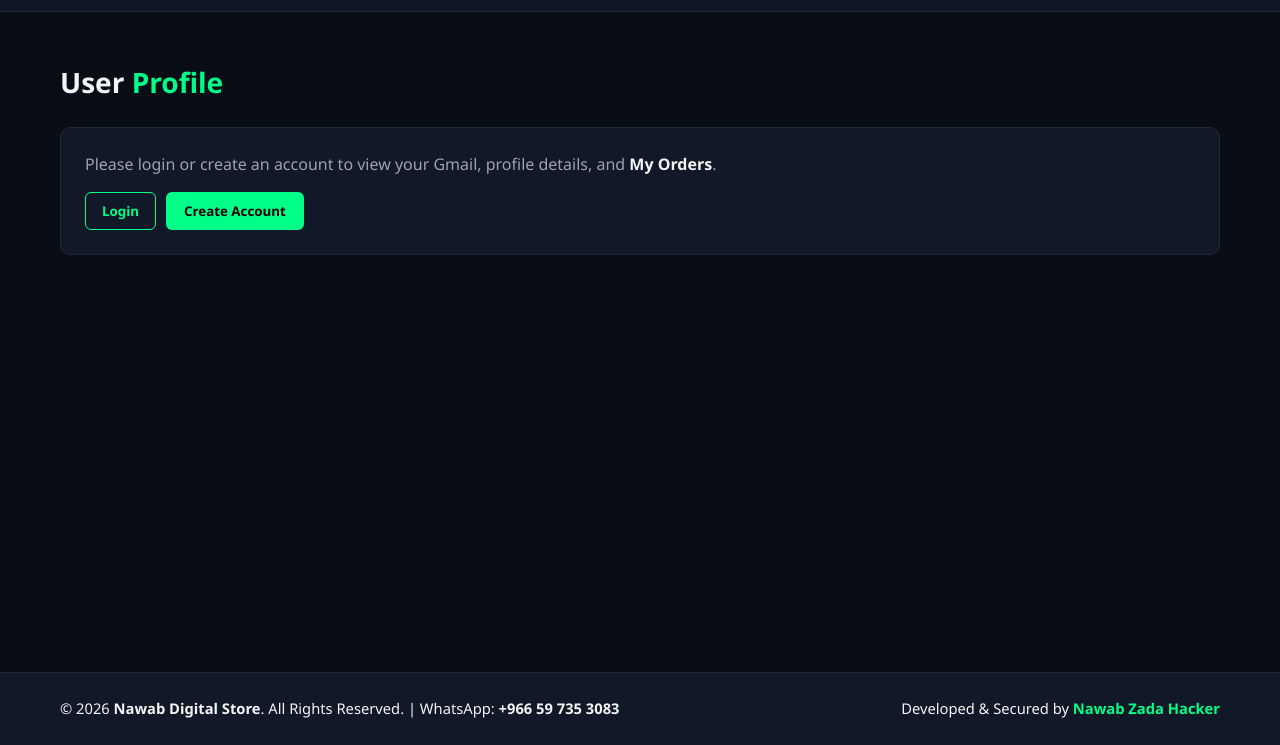
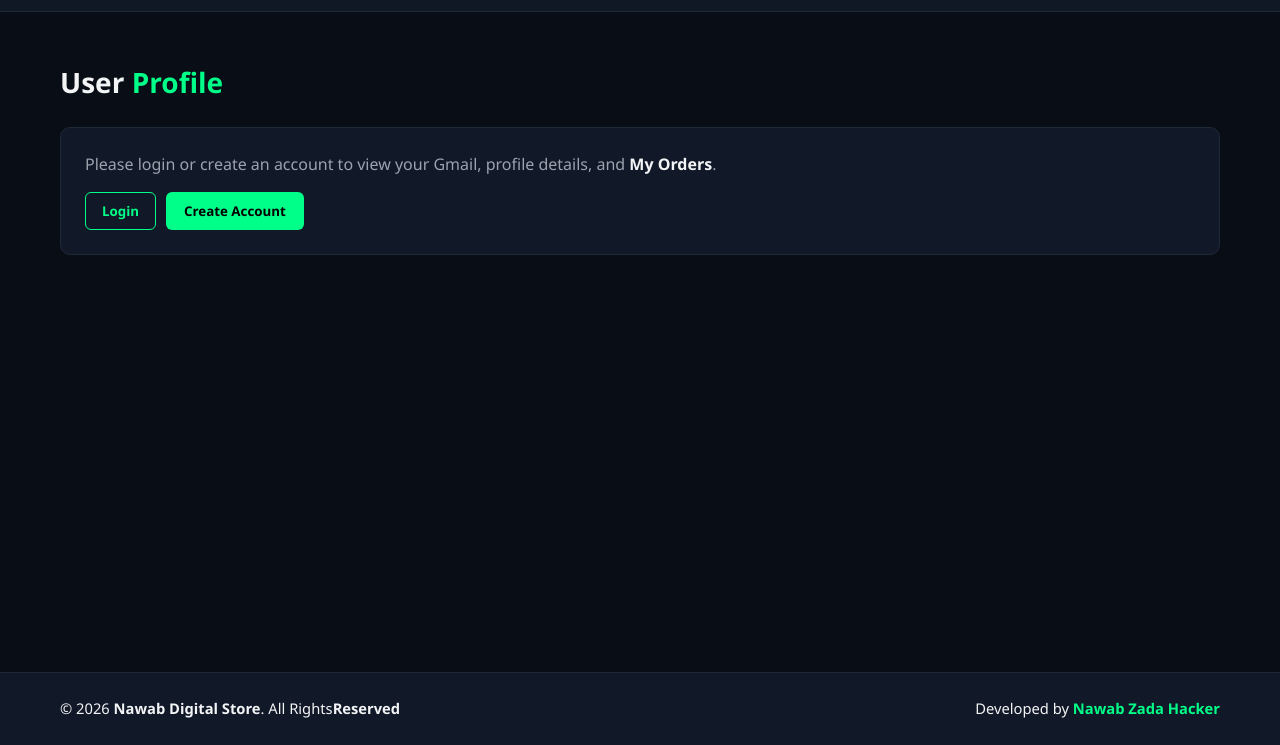
Before and after one commit to darkofmasterhacker-eng/nawab-degital-store, a plain HTML site: page profile.html in a window 1280 px wide. Shown: the part 55-800 px from the top of the page. Drawn offline with Linux system fonts and the light colour scheme; no server answers.

Commit message:
Update profile.html

```diff
--- a/profile.html
+++ b/profile.html
@@ -69,7 +69,6 @@
     </div>
   </section>
 
-  <!-- Auth Modal -->
   <div id="authModal" class="modal">
     <div class="modal-content">
       <span class="close-btn" onclick="closeModal('authModal')">&times;</span>
@@ -92,8 +91,8 @@
 
   <footer>
     <div class="container footer-content">
-      <p>&copy; 2026 <strong>Nawab Digital Store</strong>. All Rights Reserved. | WhatsApp: <strong>+966 59 735 3083</strong></p>
-      <p class="dev-credit">Developed & Secured by <span>Nawab Zada Hacker</span></p>
+      <p>&copy; 2026 <strong>Nawab Digital Store</strong>. All Rights<strong>Reserved</strong></p>
+      <p class="dev-credit">Developed by <span>Nawab Zada Hacker</span></p>
     </div>
   </footer>
 
```
